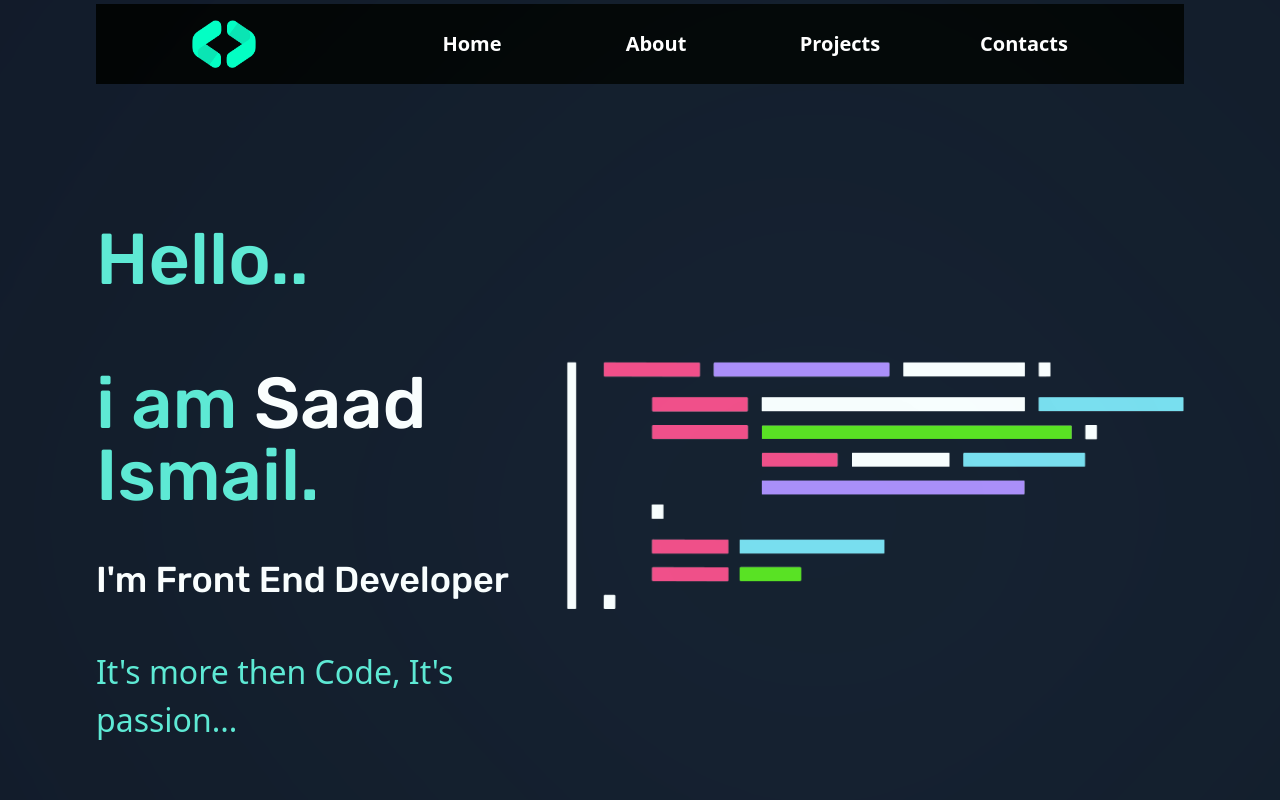
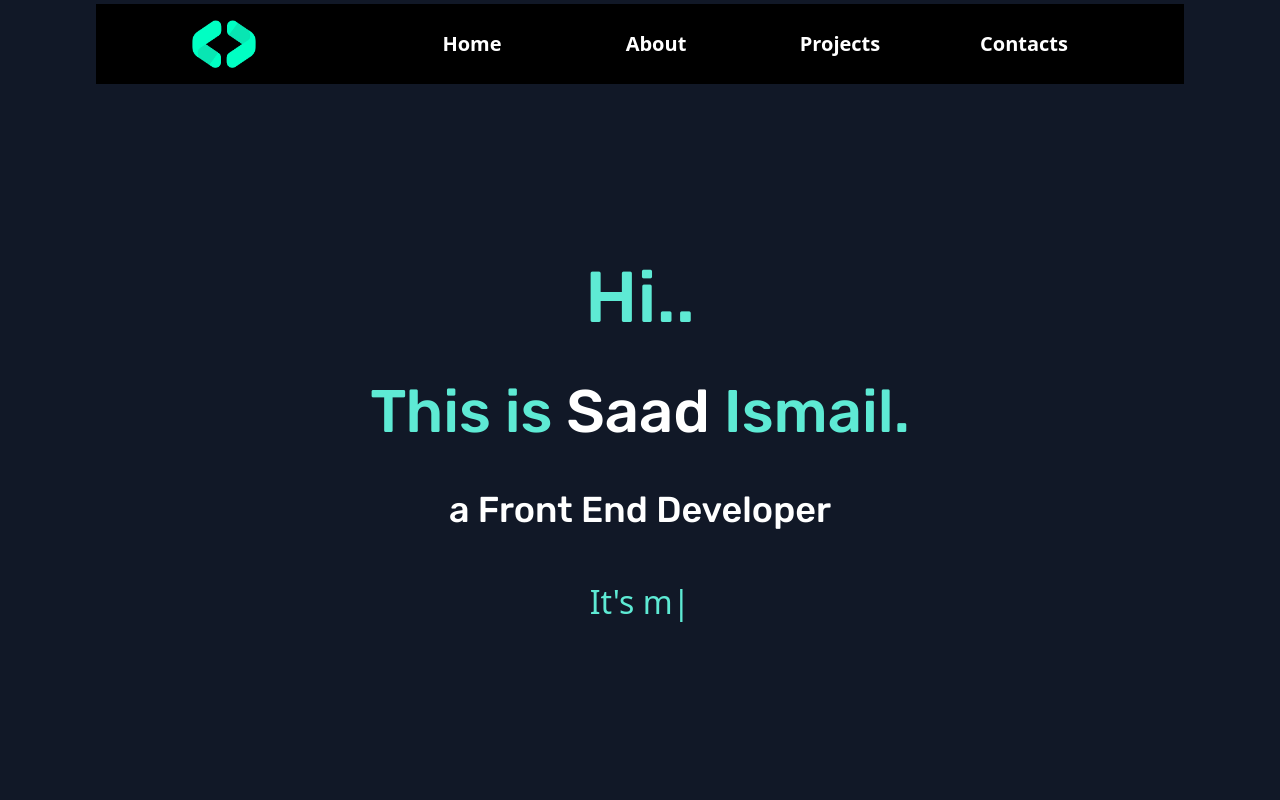
Before and after one commit to saadismail01/Portfolio, a React (Vite) app: page / in a window 1280 px wide. Shown: the top 800 px of the page. Built offline with nearby package versions, Linux system fonts and the light colour scheme.

Commit message:
fixing on the ui of home page

```diff
--- a/src/pages/Home.tsx
+++ b/src/pages/Home.tsx
@@ -4,25 +4,21 @@ import { TypeAnimation } from "react-type-animation";
 
 const Home = () => {
   return (
-    <div className="flex flex-col h-screen w-full items-center justify-center sm:flex sm:flex-row sm:justify-between sm:items-center">
-      <div className=" flex items-center justify-center   mt-28 md:mt-0">
-        <div className="flex flex-col space-y-12 ">
-          <span className="text-teal-300 text-7xl fontText ">
-            Hello..
-            <br />
-            <br />i am <span className="text-white">Saad </span>Ismail.
+    <div className=" px-24 flex items-center justify-center h-screen w-full -mt-10 sm:flex sm:flex-row sm:justify-between sm:items-center">
+      <div className="flex justify-center items-center w-full h-full flex-col space-y-12 ">
+        <span className="text-teal-300 text-7xl fontText ">Hi..</span>
+        <span className="text-teal-300 text-6xl fontText">
+          This is <span className="text-white">Saad </span>Ismail.
         </span>
-          <h2 className="text-white text-4xl fontText">
-            I'm Front End Developer
-          </h2>
+        <h2 className="text-white text-4xl fontText">a Front End Developer</h2>
 
         <TypeAnimation
           sequence={[
-              "It's more then Code, It's passion...", // Types 'One'
-              7000, // Waits 1s
-              // "", // Deletes 'One' and types 'Two'
-              // 2000, // Waits 2s
-              // "", // Types 'Three' without deleting 'Two'
+            "It's more then Code, ", // Types 'One'
+            1000, // Waits 1s
+            "It's passion...", // Deletes 'One' and types 'Two'
+            1000, // Waits 2s
+            // "ReactJS,TS,Angular...", // Types 'Three' without deleting 'Two'
             () => {
               console.log("Sequence completed");
             },
@@ -38,12 +34,6 @@ const Home = () => {
         />
       </div>
     </div>
-
-      <div className="invisible sm:visible">
-        <div className="absolute z-[0] w-[40%] h-[40%]  -left[5%] rounded-full bg-green-gradient"></div>
-        <img src={pic} alt="pic" className="w-[750px] h-[250px] z-50" />
-      </div>
-    </div>
   );
 };
 
```
Lines whose indentation alone changed are shown as unchanged.
